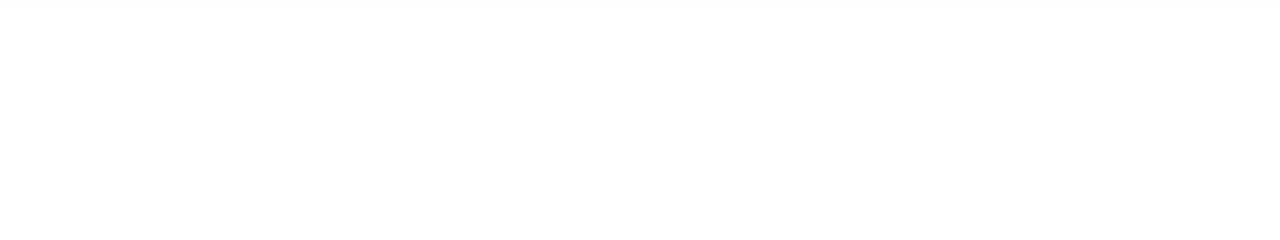
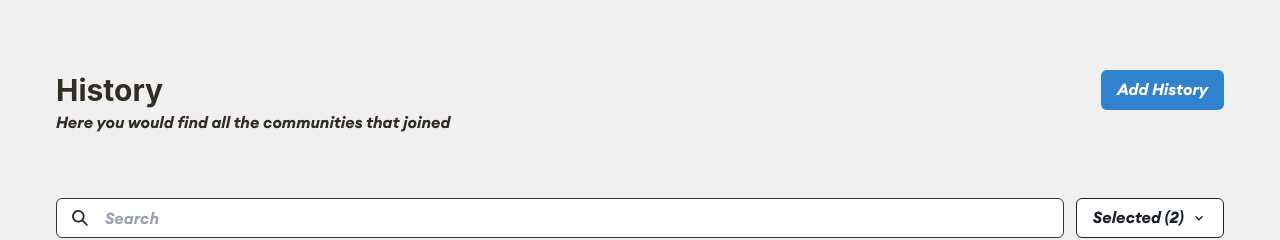
Before and after one commit to Giftea/savingHistory, a Next.js app in the folder frontend/: page /history in a window 1280 px wide. Before the commit this address had no page. Shown: the part 128-368 px from the top of the page. Built offline with nearby package versions, Linux system fonts and the light colour scheme; what wagmi would draw is missing.

Commit message:
update history

```diff
--- a/frontend/pages/communities/index.js
+++ b/frontend/pages/history/index.js
@@ -10,13 +10,14 @@
 import Link from "next/link";
 
 export default function () {
+
 	return (
 		<div className="bg-ash py-20 px-5 md:px-10 lg:px-14">
 			<div className="w-full pb-10 mb-6">
 				<Box>
 					<Flex justify={'space-between'} align={'center'}>
-						<Heading as='h1' size='lg' noOfLines={1}>Communities</Heading>
-						<Button colorScheme='blue' size={'md'}>Add Community</Button>
+						<Heading as='h1' size='lg' noOfLines={1}>History</Heading>
+						<Button colorScheme='blue' size={'md'}>Add History</Button>
 					</Flex>
 				</Box>
 				<div className="">
```
Also changed, not shown: frontend/pages/history/[history].js (renamed from frontend/pages/communities/[community].js).
